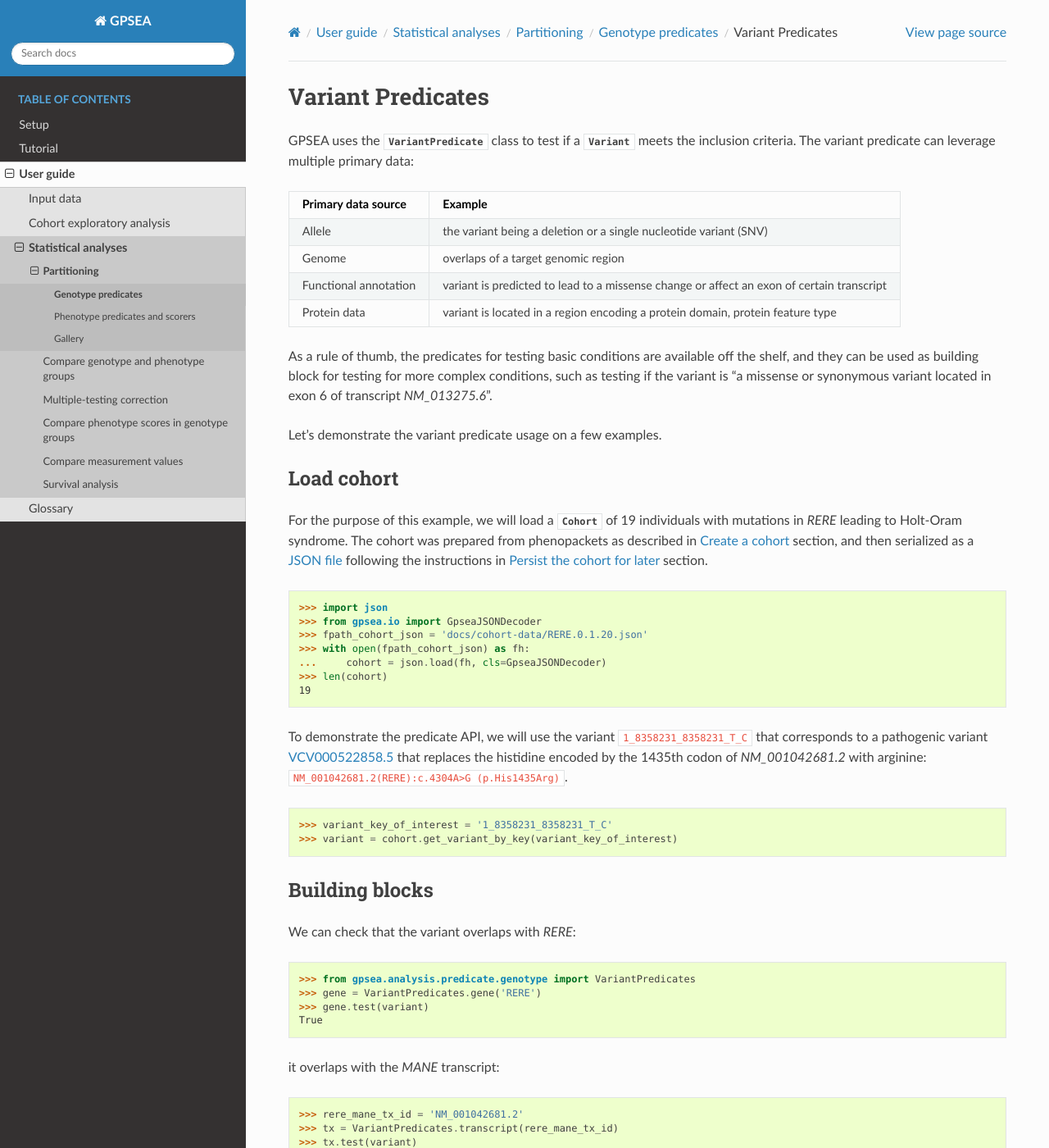
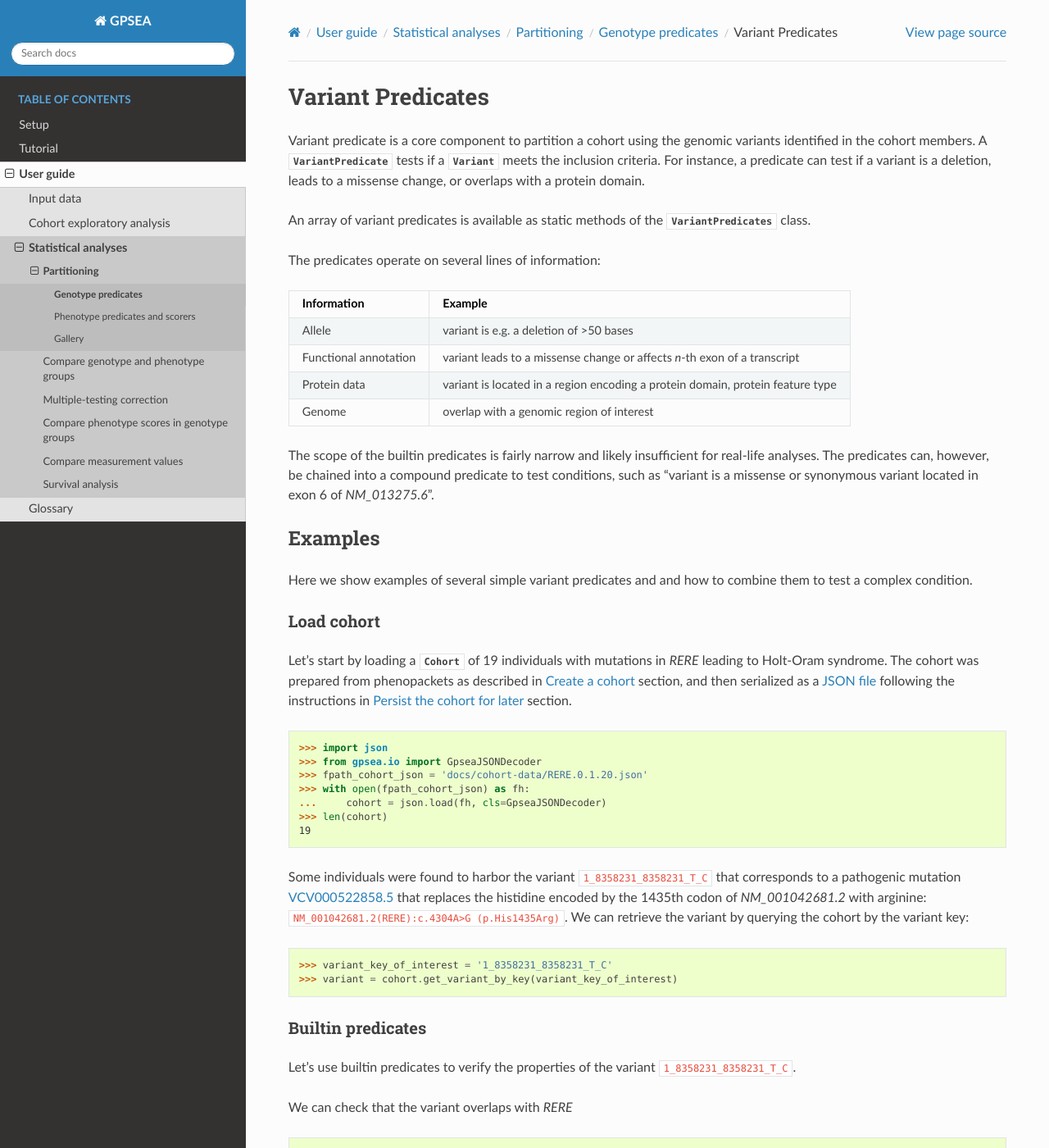
Before and after one commit to monarch-initiative/gpsea, a Sphinx documentation site: the page built from docs/user-guide/analyses/partitioning/genotype/variant_predicates.rst, in a window 1280 px wide and 1400 px high. Shown: the whole window at 82% size. Built offline with Sphinx 7.4.7 and the Read the Docs theme 3.1.0, drawn with Linux system fonts in a browser that asks for light colours; pages that are not in the unit, such as notebooks, are missing from menus; some of the changed text lies outside the part shown.

Commit message:
Revise variant predicates text.

```diff
--- a/docs/user-guide/analyses/partitioning/genotype/index.rst
+++ b/docs/user-guide/analyses/partitioning/genotype/index.rst
@@ -19,9 +19,9 @@
 Partitioning based on variants is, however, much more flexible,
 to support the analysis of the broad spectrum of pathomechanisms
 that have been shown to lead to genetic diseases.
-In general, we first choose the variants of interests (:ref:`variant-predicates`)
-and then we interpret the count,
-possibly including factors such as the expected mode of inheritance and sex,
+In general, we first create one or more variant predicates to select the variants of interest (:ref:`variant-predicates`),
+then count and interpret the number of alleles in the cohort members,
+including factors such as the expected mode of inheritance and sex,
 to assign the tested individual into a genotype group
 (:ref:`variant-category` or :ref:`allele-count`).
 
--- a/docs/user-guide/analyses/partitioning/genotype/variant_predicates.rst
+++ b/docs/user-guide/analyses/partitioning/genotype/variant_predicates.rst
@@ -1,38 +1,53 @@
 .. _variant-predicates:
+
 
 ==================
 Variant Predicates
 ==================
 
 
-GPSEA uses the :class:`~gpsea.analysis.predicate.genotype.VariantPredicate` class
-to test if a :class:`~gpsea.model.Variant` meets the inclusion criteria.
-The variant predicate can leverage multiple primary data:
+Variant predicate is a core component to partition a cohort using the genomic variants identified in the cohort members.
+A :class:`~gpsea.analysis.predicate.genotype.VariantPredicate`
+tests if a :class:`~gpsea.model.Variant` meets the inclusion criteria.
+For instance, a predicate can test if a variant is a deletion,
+leads to a missense change, or overlaps with a protein domain.
+
+An array of variant predicates is available as static methods
+of the :class:`~gpsea.analysis.predicate.VariantPredicates` class.
+
+The predicates operate on several lines of information:
 
 +------------------------+-------------------------------------------------------------------------------------------------+
-| Primary data source    |   Example                                                                                       |
+| Information            | Example                                                                                         |
 +========================+=================================================================================================+
-| Allele                 | the variant being a deletion or a single nucleotide variant (SNV)                               |
+| Allele                 | variant is e.g. a deletion of >50 bases                                                         |
 +------------------------+-------------------------------------------------------------------------------------------------+
-| Genome                 | overlaps of a target genomic region                                                             |
-+------------------------+-------------------------------------------------------------------------------------------------+
-| Functional annotation  | variant is predicted to lead to a missense change or affect an exon of certain transcript       |
+| Functional annotation  | variant leads to a missense change or affects *n*-th exon of a transcript                       |
 +------------------------+-------------------------------------------------------------------------------------------------+
 | Protein data           | variant is located in a region encoding a protein domain, protein feature type                  |
 +------------------------+-------------------------------------------------------------------------------------------------+
+| Genome                 | overlap with a genomic region of interest                                                       |
++------------------------+-------------------------------------------------------------------------------------------------+
 
 
-As a rule of thumb, the predicates for testing basic conditions are available off the shelf,
-and they can be used as building block for testing for more complex conditions,
-such as testing if the variant is "a missense or synonymous variant located in exon 6 of transcript `NM_013275.6`".
+The scope of the builtin predicates is fairly narrow
+and likely insufficient for real-life analyses.
+The predicates can, however, be chained into a compound predicate to test conditions,
+such as "variant is a missense or synonymous variant located in exon 6 of `NM_013275.6`".
 
-Let's demonstrate the variant predicate usage on a few examples.
+
+********
+Examples
+********
+
+Here we show examples of several simple variant predicates and
+and how to combine them to test a complex condition.
 
 
 Load cohort
 -----------
 
-For the purpose of this example, we will load a :class:`~gpsea.model.Cohort`
+Let's start by loading a :class:`~gpsea.model.Cohort`
 of 19 individuals with mutations in *RERE* leading to Holt-Oram syndrome.
 The cohort was prepared from phenopackets as described in :ref:`create-a-cohort` section,
 and then serialized as
@@ -51,37 +66,41 @@
 19
 
 
-To demonstrate the predicate API, we will use the variant ``1_8358231_8358231_T_C`` that corresponds
-to a pathogenic variant `VCV000522858.5 <https://www.ncbi.nlm.nih.gov/clinvar/variation/522858/>`_
+Some individuals were found to harbor the variant ``1_8358231_8358231_T_C`` that corresponds
+to a pathogenic mutation `VCV000522858.5 <https://www.ncbi.nlm.nih.gov/clinvar/variation/522858/>`_
 that replaces the histidine encoded by the 1435th codon of `NM_001042681.2` with arginine: ``NM_001042681.2(RERE):c.4304A>G (p.His1435Arg)``.
+We can retrieve the variant by querying the cohort by the variant key:
 
 >>> variant_key_of_interest = '1_8358231_8358231_T_C'
 >>> variant = cohort.get_variant_by_key(variant_key_of_interest)
 
-Building blocks
----------------
 
-We can check that the variant overlaps with *RERE*:
+Builtin predicates
+------------------
+
+Let's use builtin predicates to verify the properties of the variant ``1_8358231_8358231_T_C``.
+
+We can check that the variant overlaps with *RERE*
 
 >>> from gpsea.analysis.predicate.genotype import VariantPredicates
 >>> gene = VariantPredicates.gene('RERE')
 >>> gene.test(variant)
 True
 
-it overlaps with the *MANE* transcript:
+it overlaps with the *MANE* transcript
 
 >>> rere_mane_tx_id = 'NM_001042681.2'
 >>> tx = VariantPredicates.transcript(rere_mane_tx_id)
 >>> tx.test(variant)
 True
 
-it in fact overlaps with the exon 20:
+it in fact overlaps with the exon 20,
 
 >>> exon20 = VariantPredicates.exon(exon=20, tx_id=rere_mane_tx_id)
 >>> exon20.test(variant)
 True
 
-and leads to a missense mutation with respect to the MANE transcript:
+and leads to a missense mutation with respect to the MANE transcript
 
 >>> from gpsea.model import VariantEffect
 >>> missense = VariantPredicates.variant_effect(VariantEffect.MISSENSE_VARIANT, tx_id=rere_mane_tx_id)
@@ -89,14 +108,14 @@
 True
 
 See :class:`~gpsea.analysis.predicate.genotype.VariantPredicates`
-for more info on the predicates available off the shelf.
+for a complete list of the builtin predicates.
 
 
-Complex conditions
-------------------
+Predicate chain
+---------------
 
-We can combine the building blocks to test for more elaborate conditions.
-For instance, we can test if the variant meets *any* or several conditions:
+Using the builtin predicates, we can build a logical chain to test complex conditions.
+For instance, we can test if the variant meets any of several conditions:
 
 >>> nonsense = VariantPredicates.variant_effect(VariantEffect.STOP_GAINED, tx_id=rere_mane_tx_id)
 >>> missense_or_nonsense = missense | nonsense
@@ -109,10 +128,10 @@
 >>> missense_and_exon20.test(variant)
 True
 
-The `VariantPredicate` overloads Python ``&`` (AND) and ``|`` (OR) operators to build a compound predicate from lower level building blocks.
+All variant predicates overload Python ``&`` (AND) and ``|`` (OR) operators, to allow chaining.
 
 Therefore, there is nothing that prevents us to combine the predicates into multi-level tests,
-such as testing if the variant is a *"chromosomal deletion" or a deletion which removes at least 50 bp*:
+e.g. to test if the variant is a *"chromosomal deletion" or a deletion which removes at least 50 bp*:
 
 >>> from gpsea.model import VariantClass
 >>> chromosomal_deletion = "SO:1000029"
@@ -136,12 +155,11 @@
 ... )
 >>> non_frameshift_predicate = VariantPredicates.all(VariantPredicates.variant_effect(eff, tx_id=rere_mane_tx_id) for eff in non_frameshift_effects)
 
-However, this is clearly tedious and it would be much better implemented
-by a simple logical not of a predicate for a frameshift variant effect.
+However, this is clearly much better implemented by a logical *not* of a "is frameshift" predicate.
 
-To support this, `VariantPredicate` implements *logical inversion*
-which corresponds to Python's ``~`` operator (tilde), to wrap
-the underlying predicate and to invert its test result.
+Therefore, all variant predicates implement *logical inversion*
+which corresponds to Python's ``~`` operator (tilde),
+and results in an inverted predicate.
 
 This is how we can use the predicate inversion to build the predicate for non-frameshift deletions:
 
@@ -151,6 +169,20 @@
 
 Note the presence of a tilde ``~`` before the variant effect predicate and resulting ``NOT`` in the predicate question.
 
+
+**********
+Need more?
+**********
+
+The builtin predicates should cover majority of use cases.
+However, if a predicate seems to be missing,
+feel free to submit an issue in our
+`GitHub tracker <https://github.com/monarch-initiative/gpsea/issues>`_,
+or to implement a custom predicate
+by extending the :class:`~gpsea.analysis.predicate.genotype.VariantPredicate` class 😎.
+
+
+
 The variant predicate offers a flexible API for testing if variants meet a condition.
 However, the genotype phenotype correlations are done on the individual level
 and the variant predicates are used as a component of the genotype predicate.
```
